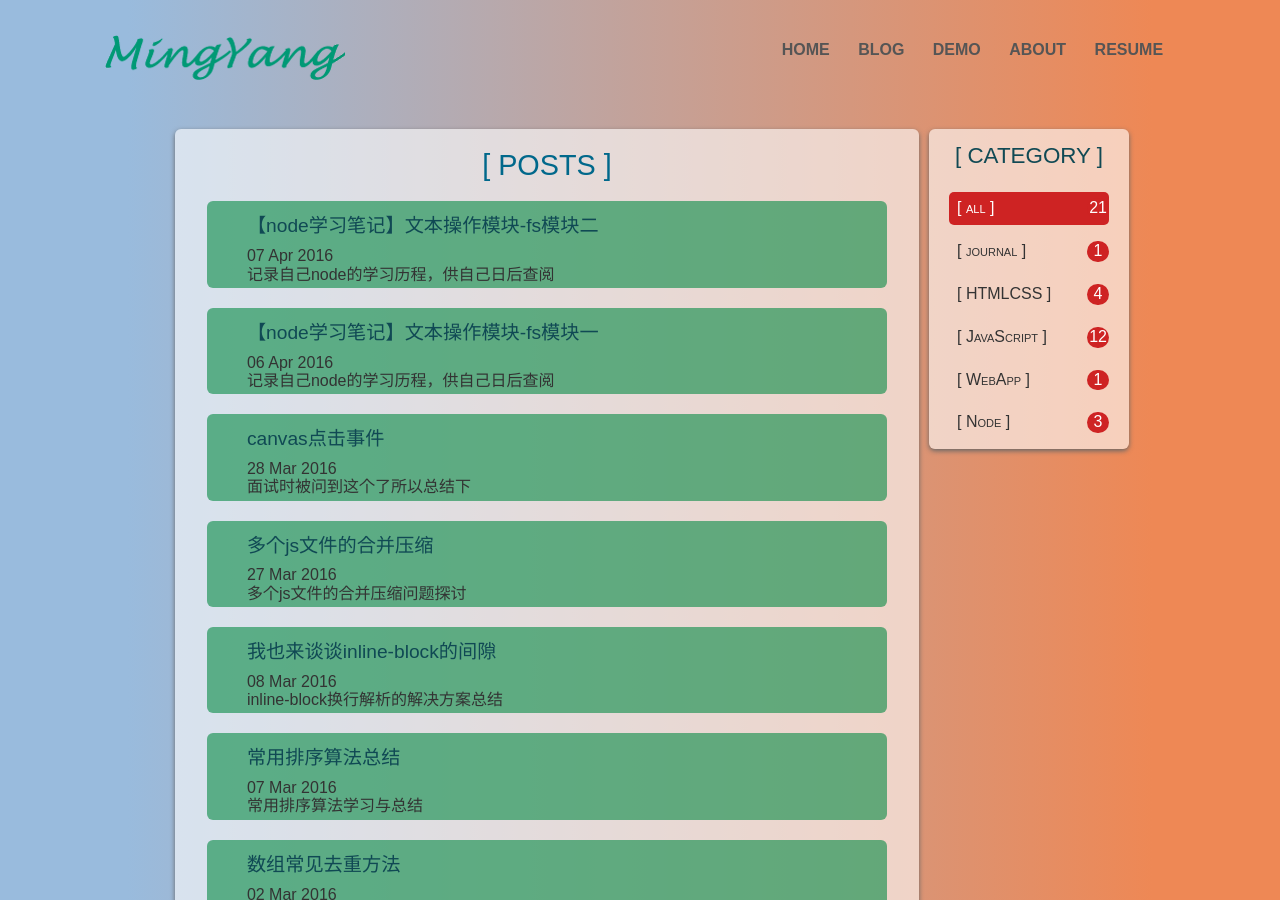
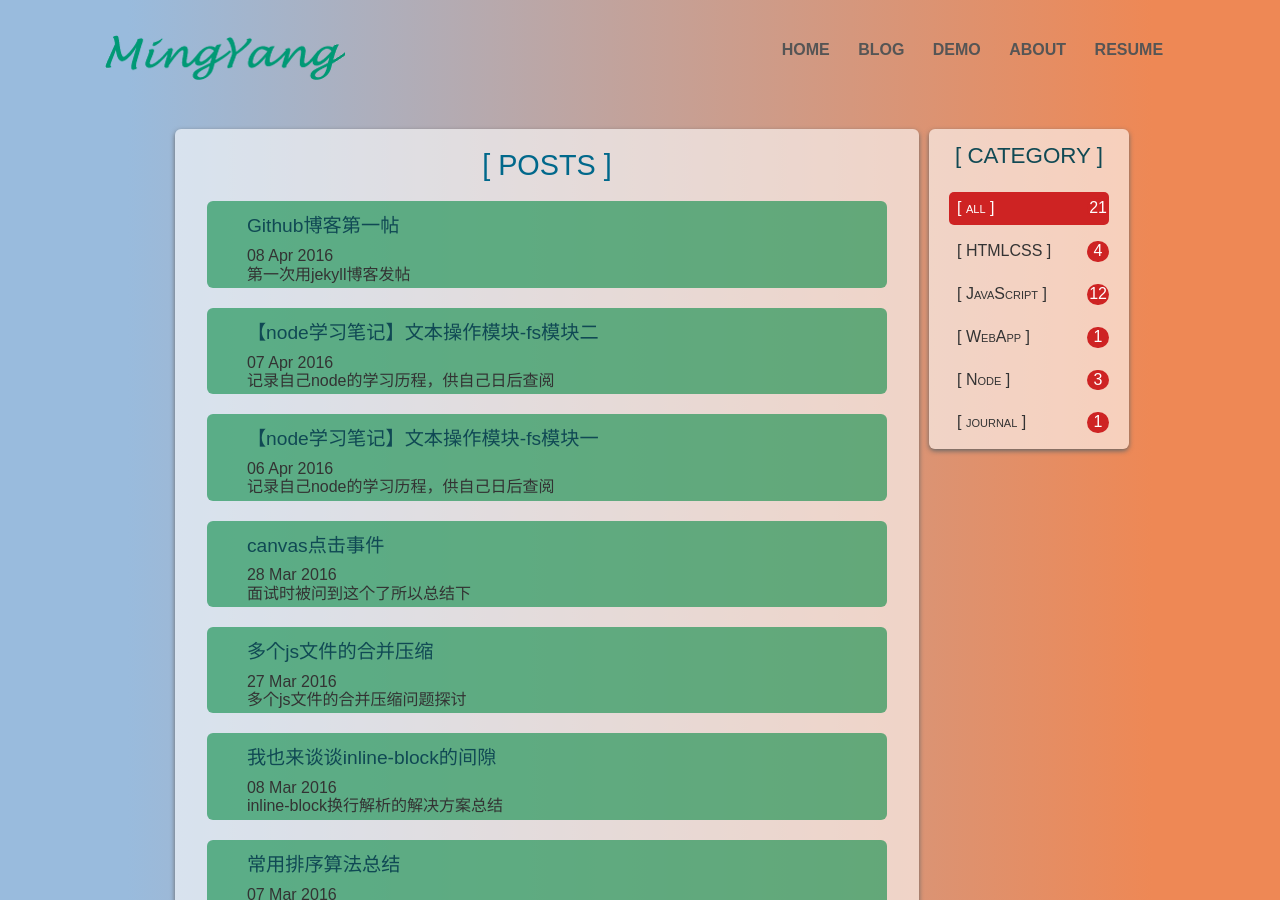
Before and after one commit to wenmagi/wenmagi.github.io, a Jekyll site: the page built from blog/index.html, in a window 1280 px wide and 900 px high. Built offline with Jekyll 4.4.1, drawn with Linux system fonts in a browser that asks for light colours; a style sheet for code colours, icons or effects is not loaded; some of the changed text lies outside the part shown.

Commit message:
饭否发

```diff
--- a/_posts/2015-09-12-hello-my-first-blog.md
+++ b/_posts/2015-09-12-hello-my-first-blog.md
@@ -1,7 +1,7 @@
 ---
 layout: post
-title: "Github上第一帖"
-date: 2015-09-12  13:00:00
+title: "Github博客第一帖"
+date: 2016-04-08  13:00:00
 categories: journal
 ---
 
```
